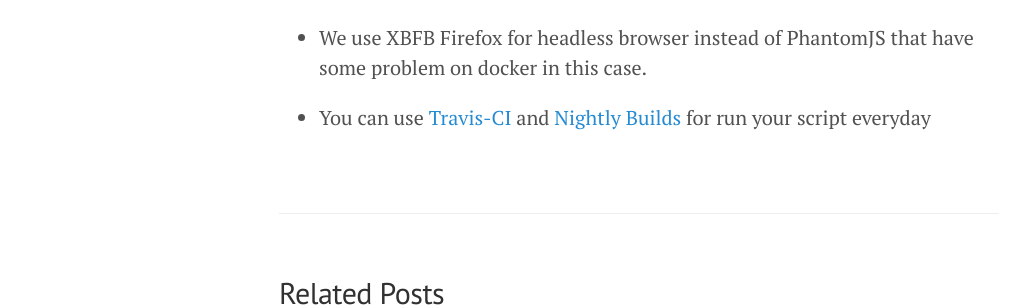
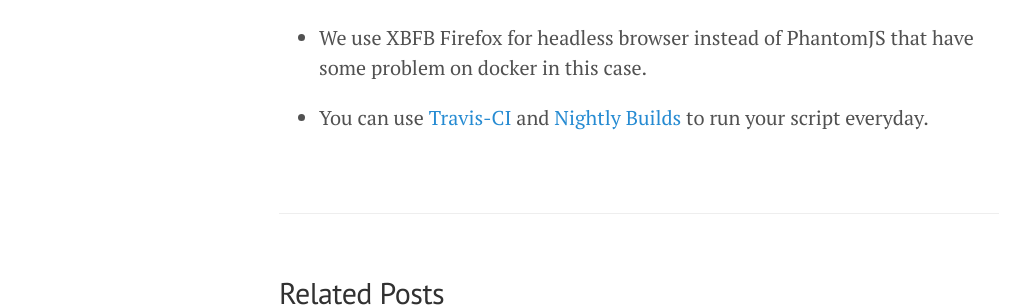
Before and after one commit to ibotdotout/ibotdotout.github.io, a Jekyll site: the page built from _posts/2015-08-30-robot-packtpub.md, in a window 1280 px wide. Shown: the part 1181-1488 px from the top of the page, without its empty margins (1-1031 px from the left). Built offline with Jekyll 4.4.1, drawn with Linux system fonts in a browser that asks for light colours; Markdown is read by kramdown in place of the engine named in the settings.

Commit message:
Modif: fix wrong grammar

```diff
--- a/_posts/2015-08-30-robot-packtpub.md
+++ b/_posts/2015-08-30-robot-packtpub.md
@@ -37,4 +37,4 @@ $ pybot robot-packtpub.txt
 
 - We use XBFB Firefox for headless browser instead of PhantomJS that have some problem on docker in this case.
 
-- You can use [Travis-CI](https://travis-ci.org) and [Nightly Builds](https://nightli.es) for run your script everyday
+- You can use [Travis-CI](https://travis-ci.org) and [Nightly Builds](https://nightli.es) to run your script everyday.
```
